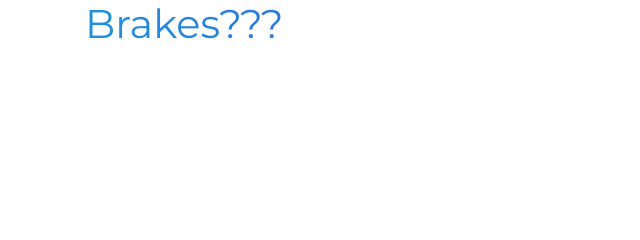
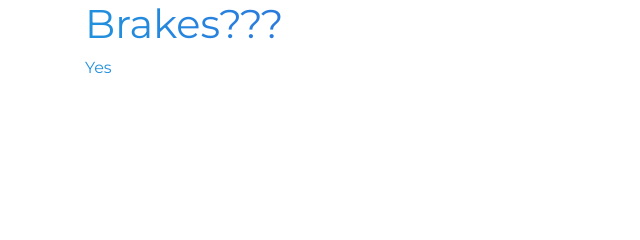
Before and after one commit to Team8262/JUMPWebsite, a plain HTML site: page jacksbrakes/index.html in a window 1280 px wide. Shown: the top 240 px of the page, 0-640 px from the left. Drawn offline with nearby package versions, Linux system fonts and the light colour scheme.

Commit message:
more testing

```diff
--- a/jacksbrakes/index.html
+++ b/jacksbrakes/index.html
@@ -16,6 +16,7 @@
 <body>
     <div class="container h-100">
         <h1>Brakes???</h1>
+        <p>Yes</p>
     </div>
     <div data-include="footer"></div>
 </body>
```
